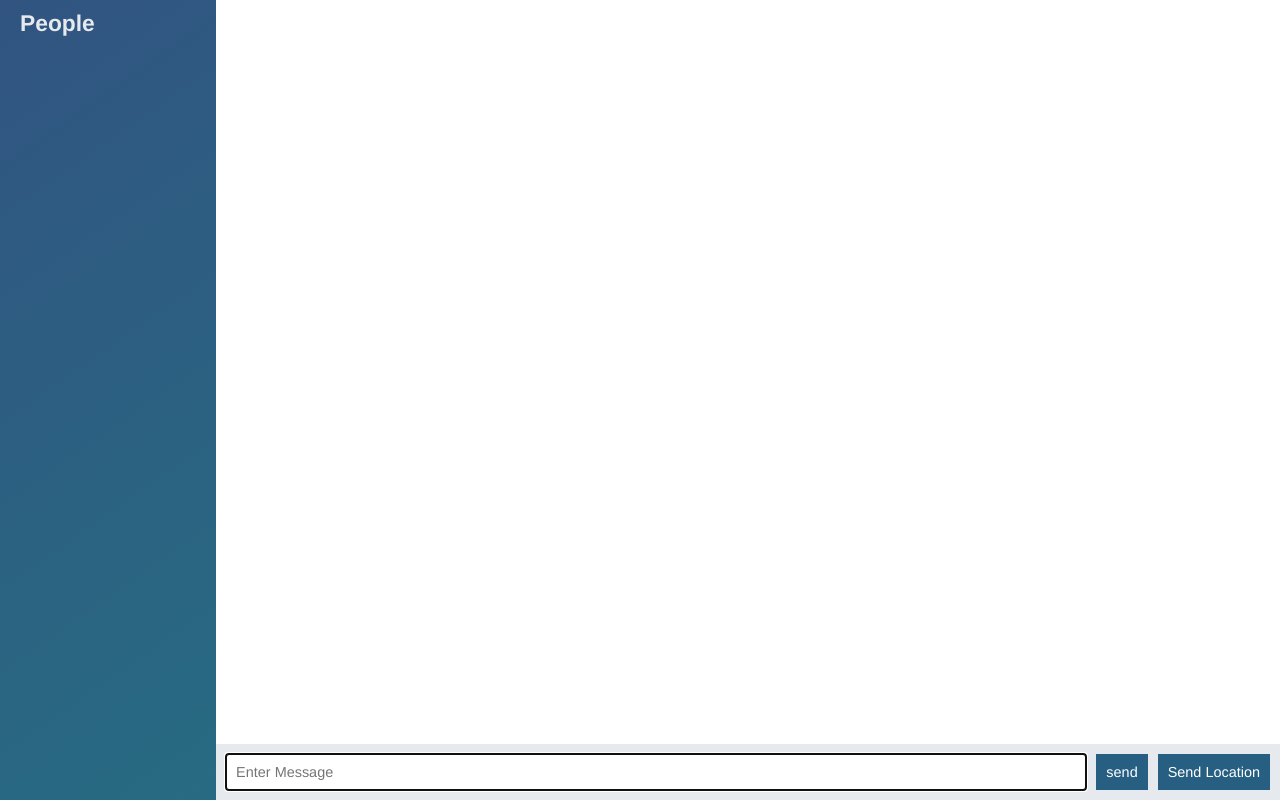
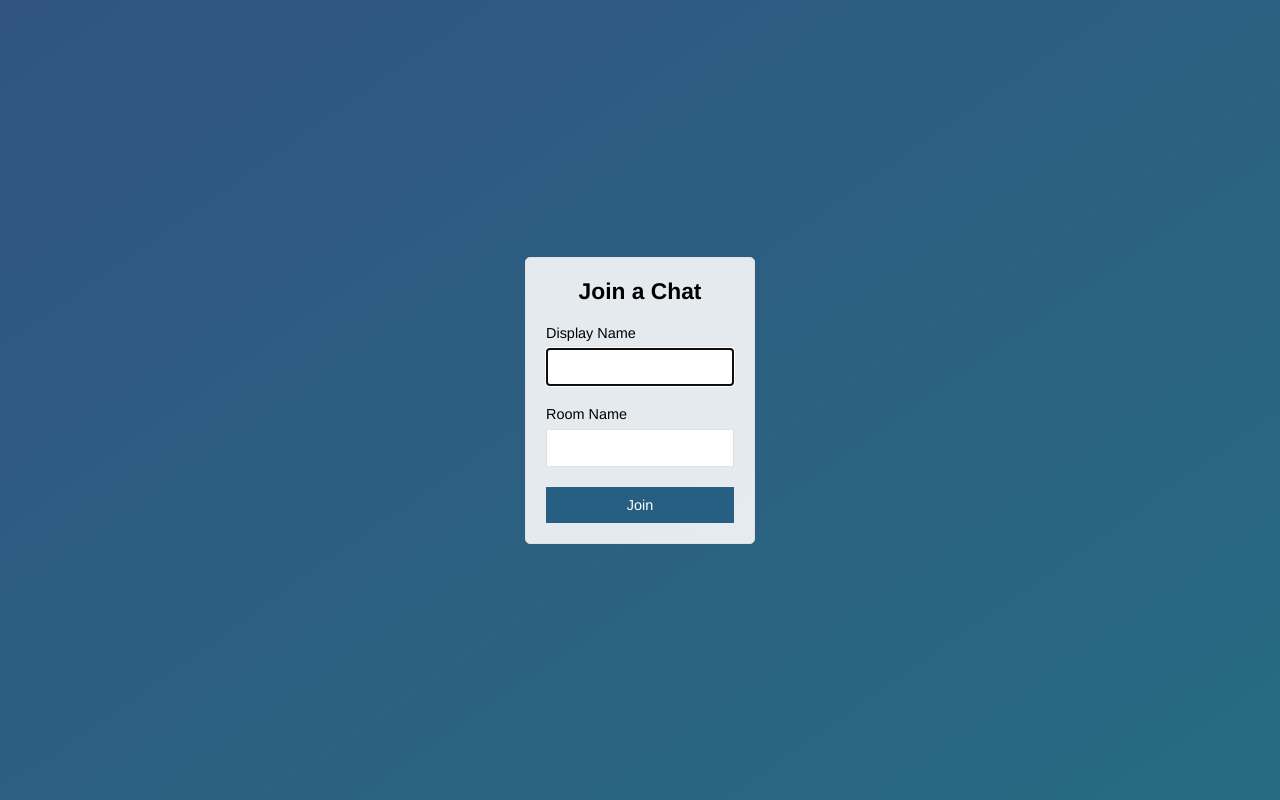
Before and after one commit to malikabhinav31/chat-app, a website: page public/index.html in a window 1280 px wide. Drawn offline with nearby package versions, Linux system fonts and the light colour scheme; no server answers.

Commit message:
Join page added

```diff
--- a/public/index.html
+++ b/public/index.html
@@ -1,56 +1,31 @@
 <!DOCTYPE html>
 <html>
 <head>
-	<meta charset="utf-8">
+	<meta charset='utf-8'>
+	<title>Join | ChatApp</title>
+	<meta name="viewport" content="width=device-width, initial-scale=1, user-scalable=no">
 	<link rel="stylesheet" href="./css/style.css">
-	<title></title>
 </head>
-<body class="chat">
-   <div class="chat__sidebar">
-   	<h3>People</h3>
-   	<div id="users"></div>
-   </div>
+<body class="centered-form">
+	<div class="centered-form__form">
+	  <form action="./chat.html">
+		<div class="form-field">
+			<h3>Join a Chat</h3>
+		</div>
+		<div class="form-field">
+			<label>Display Name</label>
+			<input type="text" name="name" autofocus />
+		</div>
+		<div class="form-field">
+			<label>Room Name</label>
+			<input type="text" name="room" />
+		</div>
+		<div class="form-field">
+			<button>Join</button>
+		</div>
+	</form>
+	</div>
 
-   <div class="chat__main">
-     <ul id="messages" class="chat__messages"></ul>
 
-     <div class="chat__footer">
-      <form id="message-form">
-   	   <input name="message" type="text" placeholder="Enter Message" autofocus autocomplete="off" />
-   	   <button>send</button>
-      </form>
-      <button id="get-location">Send Location</button>
-     </div>
-
-   </div>
-   <script id="message-template" type="text/template">
-   	<li class="message">
-       <div class="message__title">
-       	<h4>{{from}}</h4>
-       	<span>{{createdAt}}</span>
-       </div>
-       <div class="message__body">
-         <p>{{text}}</p>
-       </div>
-   	</li>
-   </script>
-   <script id="location-template" type="text/template">
-   	<li class="message">
-       <div class="message__title">
-       	<h4>{{from}}</h4>
-       	<span>{{createdAt}}</span>
-       </div>
-       <div class="message__body">
-        <p>
-         <a href="{{url}}" target="_blank">My Current Locaion</a>
-        </p>
-       </div>
-   	</li>
-   </script>
-   <script src="/socket.io/socket.io.js"></script>
-   <script src="./js/libs/jquery-3.3.1.min.js"></script>
-   <script src="./js/libs/moment.js"></script>
-   <script src="./js/libs/mustache.js"></script>
-   <script src="./js/index.js" ></script>
 </body>
 </html>
```
Also changed, not shown: public/chat.html (added, +57 -0 lines), public/js/chat.js (renamed from public/js/index.js).
